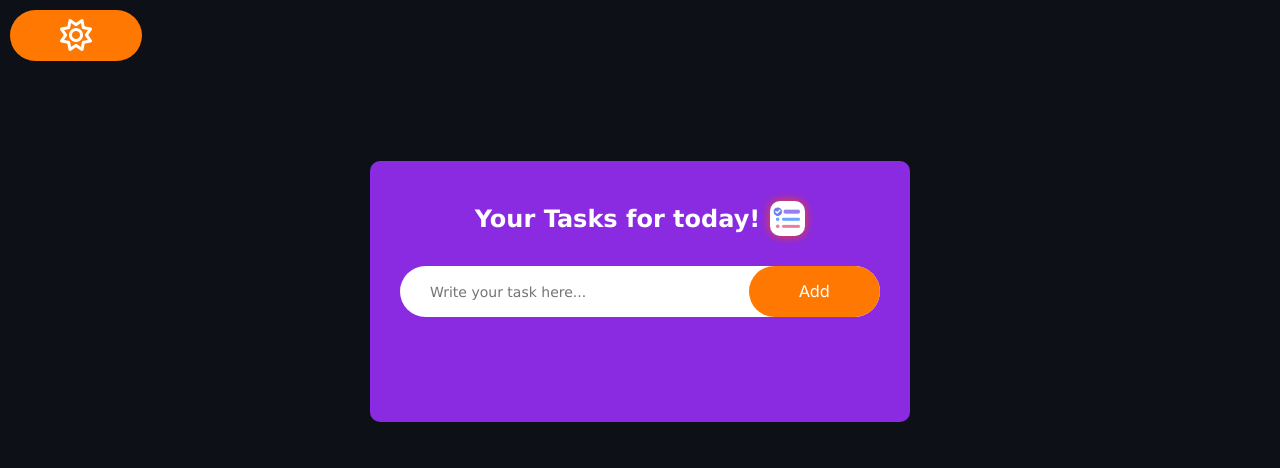
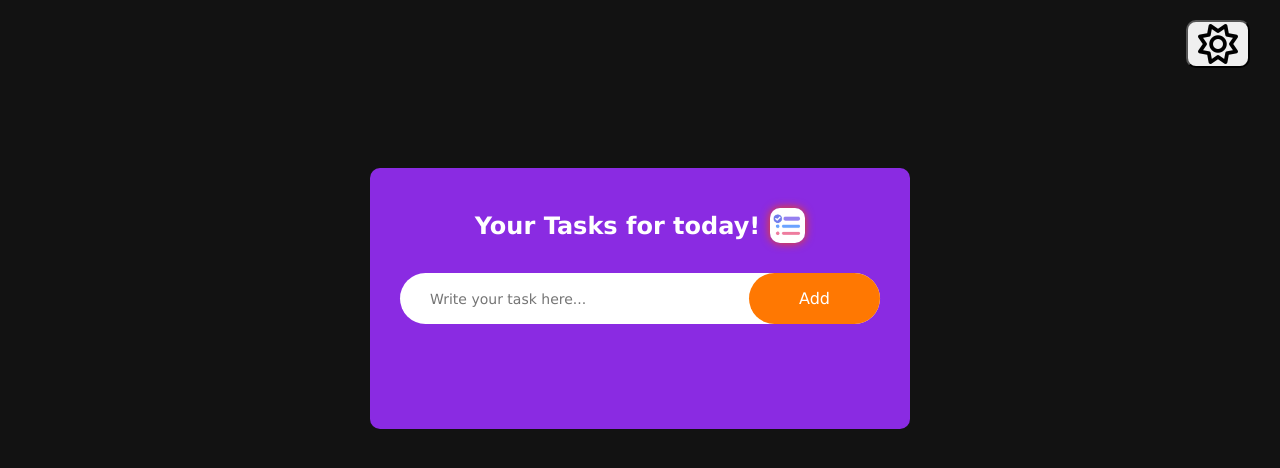
Before and after one commit to JiteshBalani/Todo-List, a plain HTML site: page index.html in a window 1280 px wide. Drawn offline with Linux system fonts and the light colour scheme.

Commit message:
Update styling.css

```diff
--- a/styling.css
+++ b/styling.css
@@ -9,7 +9,8 @@
     width: 100%;
     min-height: 100vh;
     padding: 10px;
-    background: #0D1117;
+    background-color: #000000ed;
+
 }
 
 .todo {
@@ -55,7 +56,7 @@ input {
     font-size: 14px;
 }
 
-button {
+.inputBar button {
     border: none;
     outline: none;
     background: rgb(255, 120, 2);
@@ -126,3 +127,24 @@ ul li span {
 ul li span:hover {
     background: rgb(243, 55, 55);
 }
+
+.modeChange {
+    display: flex;
+    margin: 10px 20px 0 0;
+    justify-content: flex-end;
+}
+
+#modeButton {
+    padding: 10px;
+    border-radius: 10px;
+    font-size: 20px;
+    cursor: pointer;
+}
+
+.dark-mode {
+    background-color: #000000ed;
+}
+
+.light-mode {
+    background-color: white;
+}
```
